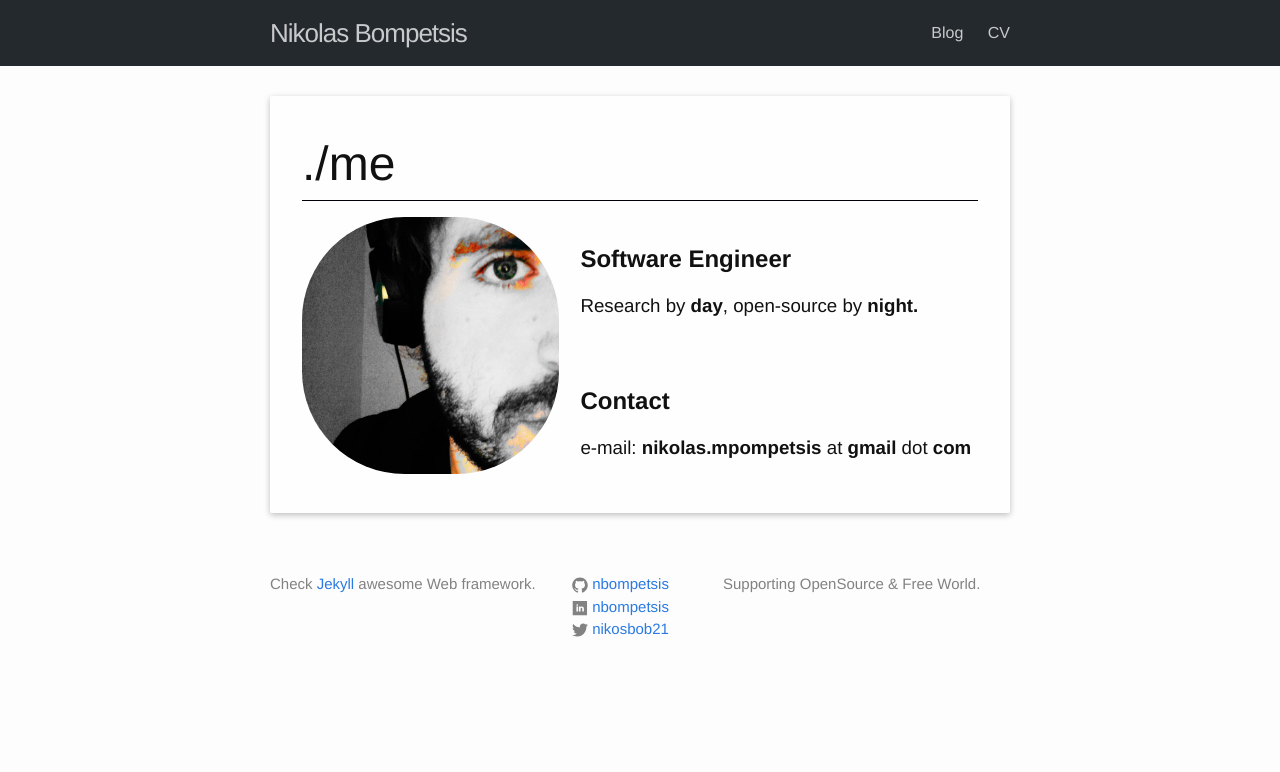
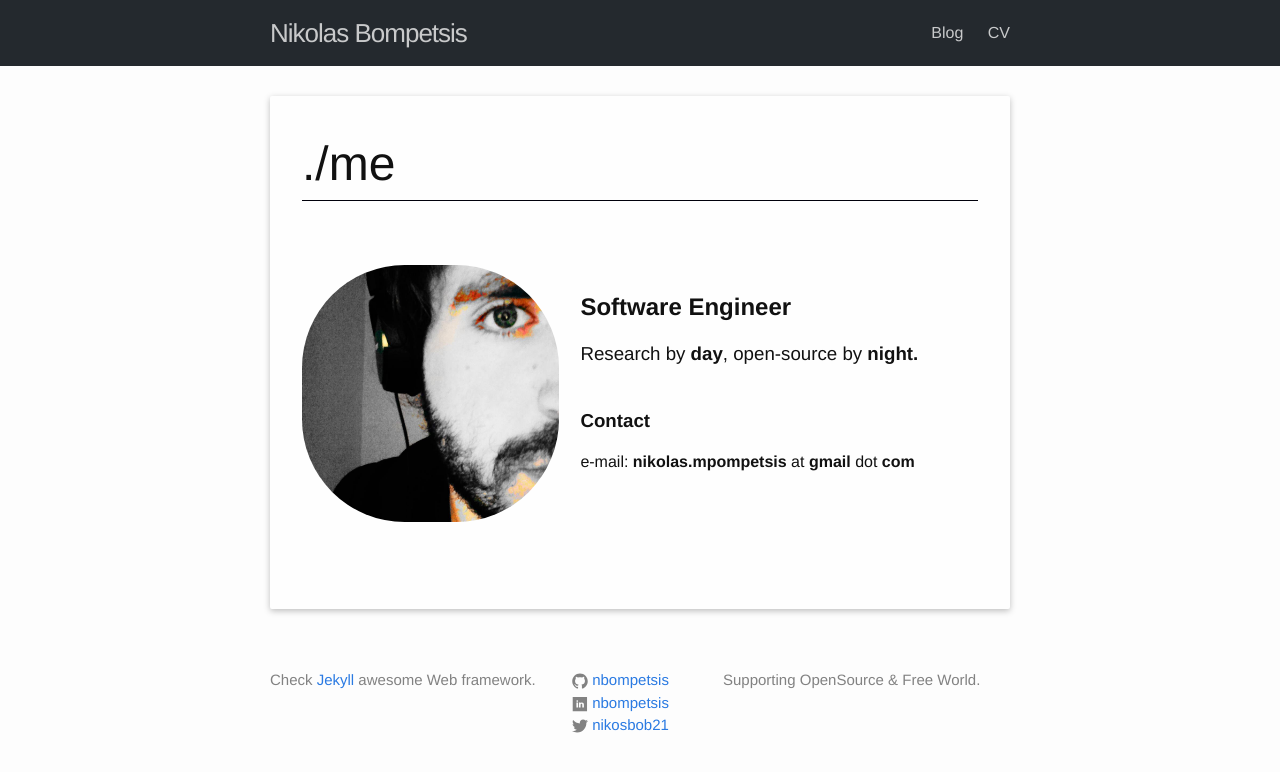
Before and after one commit to nbompetsis/nbompetsis.github.io, a Jekyll site: the page built from index.md, in a window 1280 px wide. Shown: the top 772 px of the page. Built offline with Jekyll 4.4.1, drawn with Linux system fonts in a browser that asks for light colours.

Commit message:
Fixed contact text in ./me page for mobile version

```diff
--- a/_sass/_layout.scss
+++ b/_sass/_layout.scss
@@ -7,6 +7,7 @@
     background: rgba(255, 255, 255, 0.28);
     padding: 2rem;
     bottom: 0;
+    box-sizing: border-box;
 }
 
 .col-4 {
--- a/index.md
+++ b/index.md
@@ -4,6 +4,7 @@
 
 <div class="main-content">
     <h1 class="awesomeh1">./me</h1>
+    <br><br>
     <div class="col-4">
         <img class="home-img" src="./assest/images/nb1.png" alt="nb" />
     </div>
@@ -11,10 +12,11 @@
     <br>
     <h2><b>Software Engineer</b></h2>
     <h3>Research by <b>day</b>, open-source by <b>night.</b></h3>
-    <br><br>
-    <h2><b>Contact</b></h2>
-    <h3>e-mail: <b>nikolas.mpompetsis</b> at <b>gmail</b> dot <b>com</b></h3>
+    <br>
+    <h3><b>Contact</b></h3>
+    e-mail: <b>nikolas.mpompetsis</b> at <b>gmail</b> dot <b>com</b>
     </div>
-    <br><br><br><br><br>
+    <br>
+    <br><br><br><br><br><br>
     <br><br><br><br><br><br>
 </div>
```
